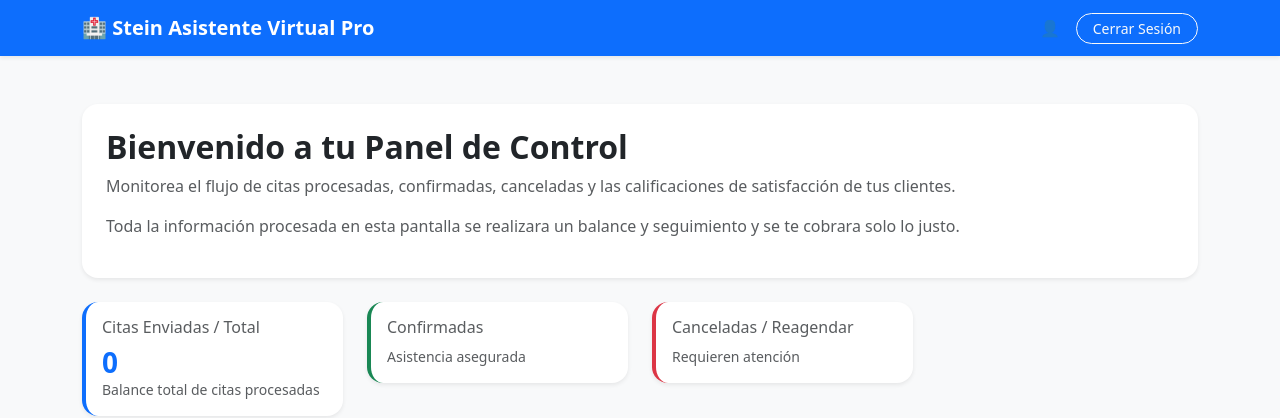
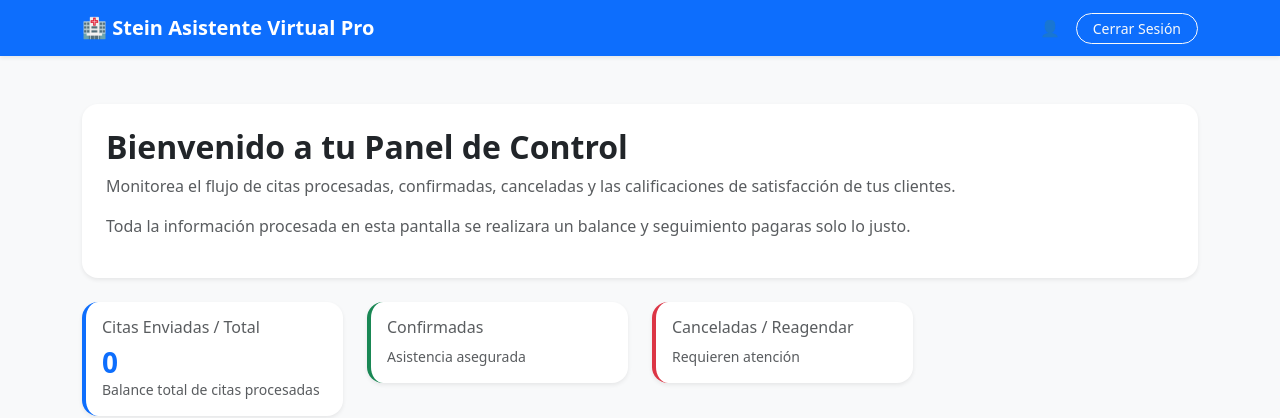
Before and after one commit to gerard24zam-netizen/asistente_virtual, a Flask app: page / in a window 1280 px wide. Shown: the top 418 px of the page. Run offline with Flask 3, Linux system fonts and the light colour scheme; the visitor is signed in with stand-in values (Sample User, id 1).

Commit message:
Update text in dashboard.html for clarity

```diff
--- a/templates/dashboard.html
+++ b/templates/dashboard.html
@@ -23,7 +23,7 @@
                 <div class="p-4 bg-white rounded-4 shadow-sm border-0 mb-4">
                     <h2 class="fw-bold text-dark">Bienvenido a tu Panel de Control</h2>
                     <p class="text-muted">Monitorea el flujo de citas procesadas, confirmadas, canceladas y las calificaciones de satisfacción de tus clientes.</p>
-                    <p class="text-muted">Toda la información procesada en esta pantalla se realizara un balance y seguimiento y se te cobrara solo lo justo.</p>
+                    <p class="text-muted">Toda la información procesada en esta pantalla se realizara un balance y seguimiento pagaras solo lo justo.</p>
                 </div>
             </div>
         </div>
```
